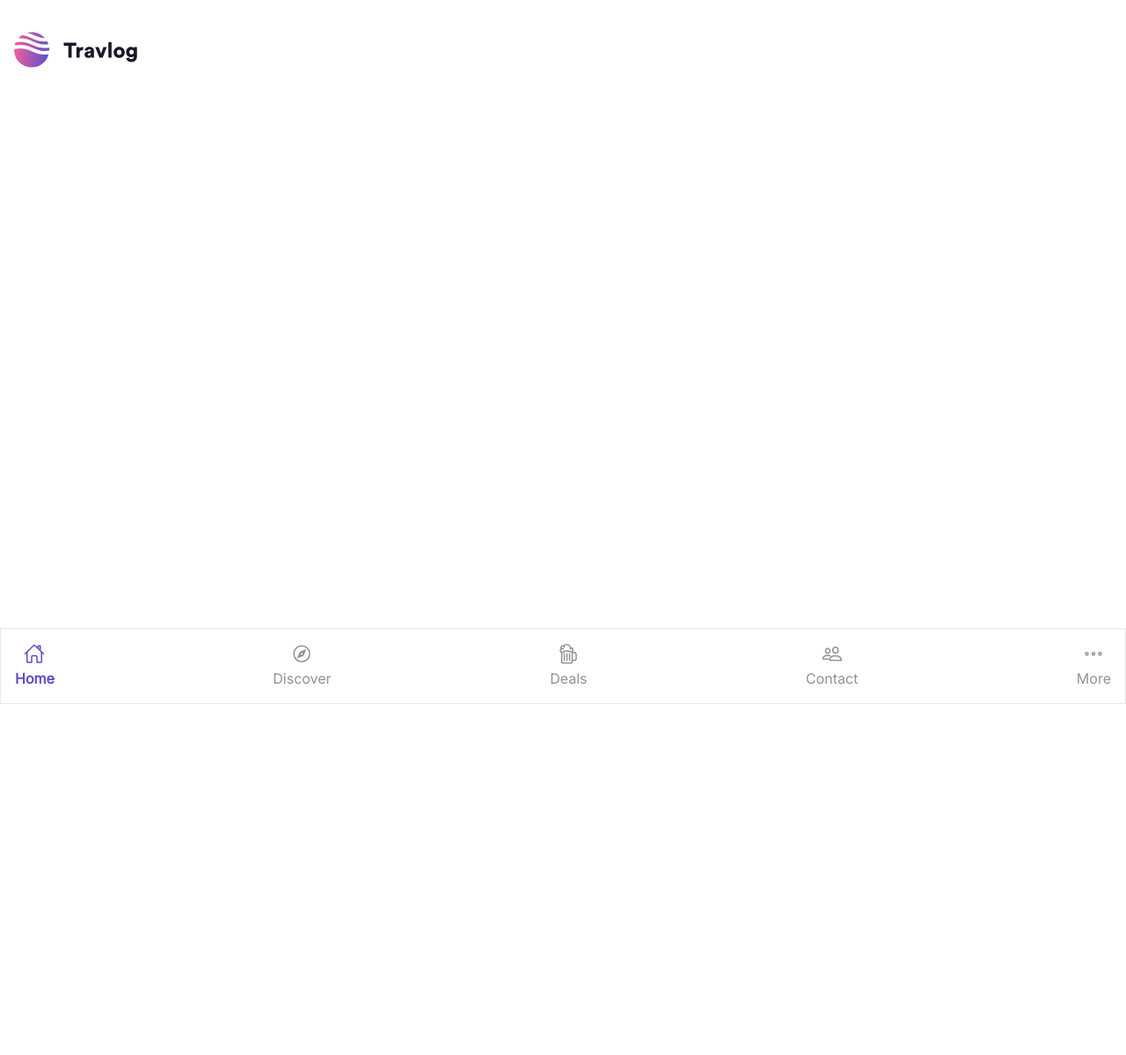
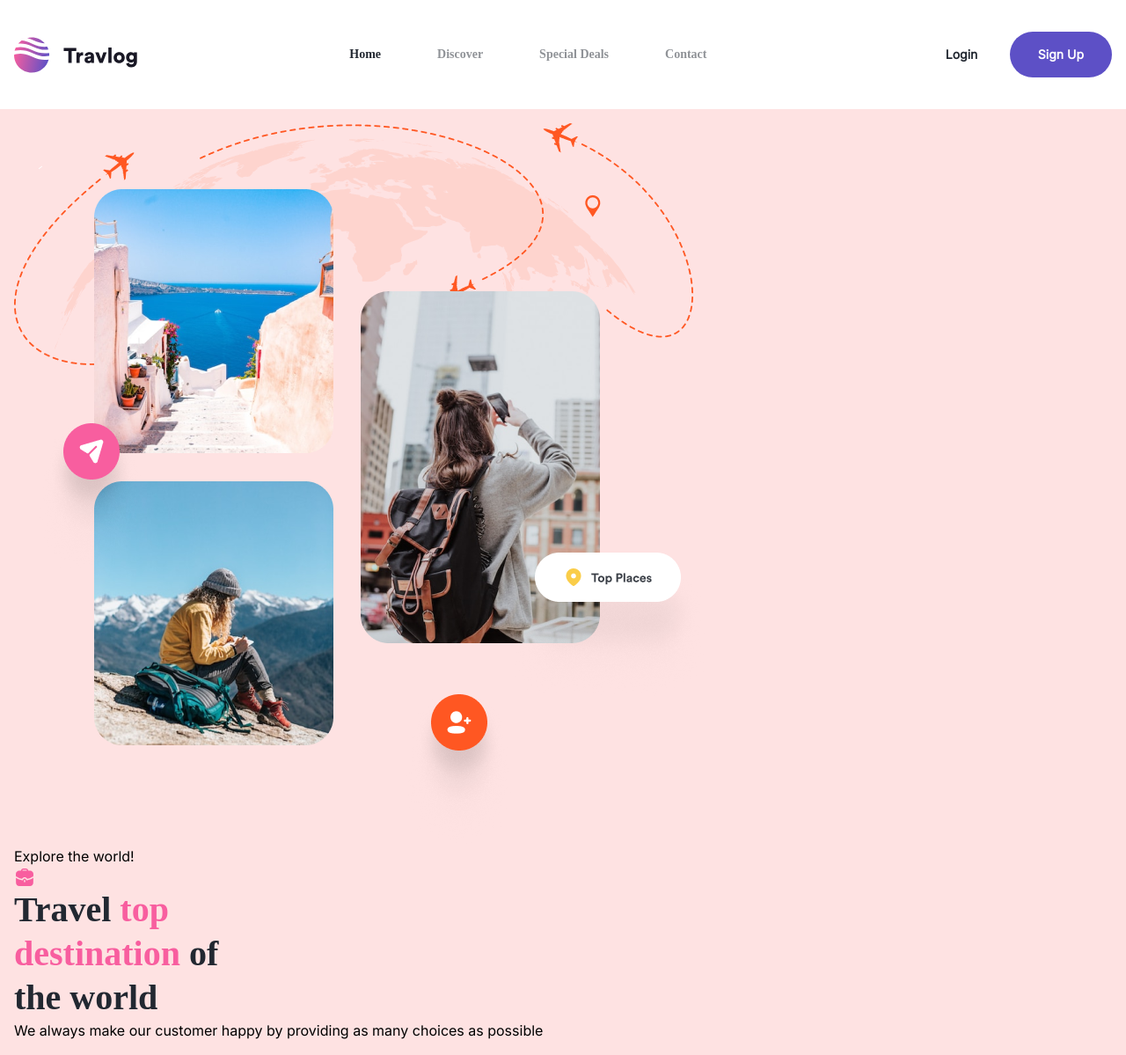
Before and after one commit to Chwakillah/trainvel, a website: page public/index.html in a window 1280 px wide. Shown: the whole page at 88% size. Before the commit the page ends 800 px from the top, so only its background shows below. Drawn offline with nearby package versions, Linux system fonts and the light colour scheme; a web font is replaced by a local one.

Commit message:
membuat hero section

```diff
--- a/public/index.html
+++ b/public/index.html
@@ -16,18 +16,33 @@
 </head>
 
 <body>
+    <!-- nav -->
     <nav x-data="{navOpen:true}" class="py-9 px-4">
-        <div class="containermx-auto">
-            <div class="flex justify-between">
-                <img src="../public/aset/logo.svg" alt="">
-                <img @click="navOpen = !navOpen" src="../public/aset/menu.svg" alt="">
+        <div class="container mx-auto">
+            <div class="flex items-center justify-between">
+                <img src="../public/aset/logo.svg" alt="" class="order-1 sm:order-2">
+                <img @click="navOpen = !navOpen" src="../public/aset/menu.svg" alt=""
+                    class="lg:hidden order-2 sm:order-1">
+                <div class="order-2 hidden lg:block">
+                    <ul class="flex gap-16">
+                        <li class="text-abu font-bold text-sm font-Circular"><a href="">Home</a></li>
+                        <li class="text-abu font-bold text-sm font-Circular opacity-50"><a href="">Discover</a></li>
+                        <li class="text-abu font-bold text-sm font-Circular opacity-50"><a href="">Special Deals</a>
+                        </li>
+                        <li class="text-abu font-bold text-sm font-Circular opacity-50"><a href="">Contact</a></li>
+                    </ul>
+                </div>
+                <div class="order-3 hidden sm:block">
+                    <button class="grow bg-white px-8 py-4 font-bold text-abu rounded-full text-sm">Login</button>
+                    <button class="grow bg-ungu px-8 py-4 font-bold text-white rounded-full text-sm">Sign Up</button>
+                </div>
             </div>
         </div>
         <div x-show="navOpen" x-transition:enter="transition ease-out duration-300"
-        x-transition:enter-start="opacity-0 scale-90" x-transition:enter-end="opacity-100 scale-100"
-        x-transition:leave="transition ease-in duration-300" x-transition:leave-start="opacity-100 scale-100"
-        x-transition:leave-end="opacity-0 scale-90" x-data="{open:false}"
-        class="fixed bottom-0 right-0 left-0 bg-white p-4 border">
+            x-transition:enter-start="opacity-0 scale-90" x-transition:enter-end="opacity-100 scale-100"
+            x-transition:leave="transition ease-in duration-300" x-transition:leave-start="opacity-100 scale-100"
+            x-transition:leave-end="opacity-0 scale-90" x-data="{open:false}"
+            class="fixed bottom-0 right-0 left-0 bg-white p-4 border lg:hidden">
             <ul class="flex justify-between">
                 <li>
                     <button class="flex justify-center flex-col items-center gap-1 text-ungu">
@@ -70,6 +85,30 @@
             </div>
         </div>
     </nav>
+
+    <!-- hero -->
+    <section>
+        <div class="container bg-red-100 mx-auto p-4">
+            <div class="grid grid-cols-12">
+                <div class="col-span-12 lg:col-span-12 order-2">
+                    <div>
+                        <button>Explore the world!</button>
+                        <img src="../public/aset/icon/work.svg" alt="">
+                        <h1 class="font-bold text-[40px] text-abu leading-tight">Travel <span class="text-pink">top <br> destination</span> of <br> the world</h1>
+                        <p>
+                            We always make our customer happy by providing
+                            as many choices as possible
+                        </p>
+                    </div>
+                </div>
+                <div class="col-span-12 lg:col-span-12 order-1">
+                    <div>
+                        <img src="../public/aset/hero.png" alt="">
+                    </div>
+                </div>
+            </div>
+        </div>
+    </section>
     <script type="module" src="https://unpkg.com/ionicons@7.1.0/dist/ionicons/ionicons.esm.js"></script>
 </body>
 
--- a/tailwind.config.js
+++ b/tailwind.config.js
@@ -4,7 +4,8 @@ module.exports = {
   theme: {
     extend: {
       fontFamily:{
-        "inter" : ['inter']
+        "inter" : ['inter'],
+        "Circular" : ['Circular STD']
       },
       colors:{
         "ungu" : '#5D50C6',
```
Also changed, not shown: public/aset/hero.png (added), public/aset/icon/play.svg (added), public/aset/icon/work.svg (added), public/aset/medpart/airbnb.svg (added), public/aset/medpart/booking.svg (added), public/aset/medpart/expedia.svg (added), public/aset/medpart/orbitz.svg (added), public/aset/medpart/tripadvisor.svg (added), public/aset/menu.svg (added), public/css/output.css.
